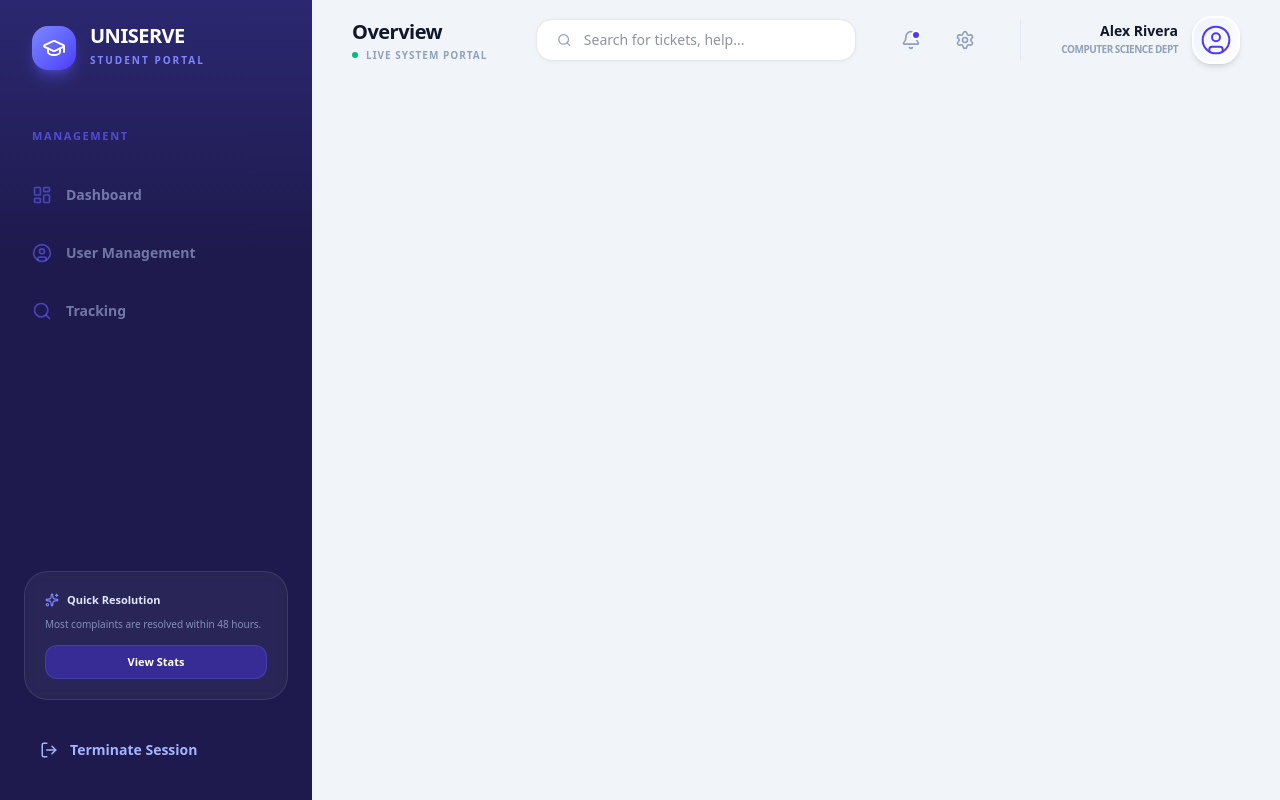
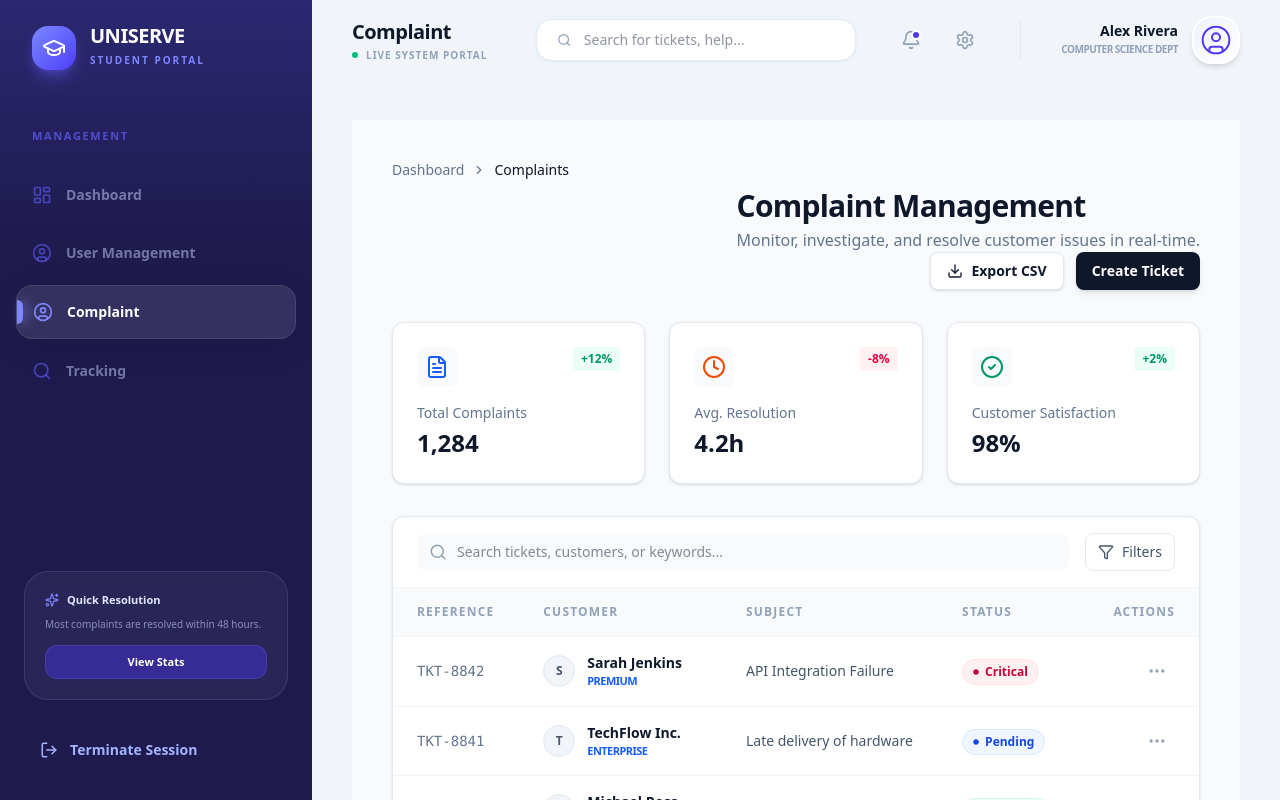
Before and after one commit to MohanKumar0707/scms_client, a React (Vite) app: page /layout/complaint in a window 1280 px wide. Built offline with nearby package versions, Linux system fonts and the light colour scheme.

Commit message:
Add Complaint Management feature with routing and component structure

```diff
--- a/src/App.jsx
+++ b/src/App.jsx
@@ -3,6 +3,7 @@ import { BrowserRouter as Router, Routes, Route, Navigate } from 'react-router-d
 import Layout from './pages/Layout'; // Correct path from src to src/pages
 import Login from './pages/Login';
 import UserManage from './pages/UserManage'; // Import the UserManage component
+import Complaint from './pages/Complaint';
 
 // Temporary components for testing
 const Dashboard = () => <div className="p-4 text-2xl font-bold">Dashboard View</div>;
@@ -18,6 +19,7 @@ function App() {
 				<Route path="/layout/*" element={<Layout />}>
 					<Route path="dashboard" element={<Dashboard />} />
 					<Route path='userManagement' element={<UserManage />} />
+					<Route path='complaint' element={<Complaint />} />
 				</Route>
 			</Routes>
 		</Router>
--- /dev/null
+++ b/src/pages/Complaint.jsx
@@ -0,0 +1,148 @@
+import React, { useState } from 'react';
+import {
+  Search, Filter, MoreHorizontal, Download,
+  ChevronLeft, ChevronRight, Circle, CheckCircle2,
+  Clock, AlertCircle, FileText, ArrowUpRight
+} from 'lucide-react';
+
+const EnterpriseDashboard = () => {
+  // Mock Data
+  const complaints = [
+    { id: "TKT-8842", user: "Sarah Jenkins", tier: "Premium", subject: "API Integration Failure", status: "Critical", time: "2m ago" },
+    { id: "TKT-8841", user: "TechFlow Inc.", tier: "Enterprise", subject: "Late delivery of hardware", status: "Pending", time: "1h ago" },
+    { id: "TKT-8840", user: "Michael Ross", tier: "Free", subject: "Password reset loop", status: "Resolved", time: "5h ago" },
+    { id: "TKT-8839", user: "Global Logistics", tier: "Enterprise", subject: "Invoice discrepancy", status: "In Progress", time: "Yesterday" },
+  ];
+
+  const stats = [
+    { label: 'Total Complaints', value: '1,284', change: '+12%', icon: <FileText className="text-blue-600" /> },
+    { label: 'Avg. Resolution', value: '4.2h', change: '-8%', icon: <Clock className="text-orange-600" /> },
+    { label: 'Customer Satisfaction', value: '98%', change: '+2%', icon: <CheckCircle2 className="text-emerald-600" /> },
+  ];
+
+  return (
+    <div className="min-h-screen bg-[#F8FAFC] p-6 lg:p-10 font-sans text-slate-900">
+      <div className="max-w-7xl mx-auto">
+
+        {/* Top Navigation / Breadcrumbs */}
+        <div className="flex items-center gap-2 text-sm text-slate-500 mb-2">
+          <span>Dashboard</span>
+          <ChevronRight size={14} />
+          <span className="text-slate-900 font-medium">Complaints</span>
+        </div>
+
+        {/* Page Header */}
+        <div className="flex flex-col md:row md:items-end justify-between mb-8">
+          <div>
+            <h1 className="text-3xl font-bold tracking-tight text-slate-900">Complaint Management</h1>
+            <p className="text-slate-500 mt-1">Monitor, investigate, and resolve customer issues in real-time.</p>
+          </div>
+          <div className="flex gap-3 mt-4 md:mt-0">
+            <button className="px-4 py-2 bg-white border border-slate-200 rounded-lg text-sm font-semibold shadow-sm hover:bg-slate-50 transition-all flex items-center gap-2">
+              <Download size={16} /> Export CSV
+            </button>
+            <button className="px-4 py-2 bg-slate-900 text-white rounded-lg text-sm font-semibold shadow-md hover:bg-slate-800 transition-all">
+              Create Ticket
+            </button>
+          </div>
+        </div>
+
+        {/* Quick Stats Cards */}
+        <div className="grid grid-cols-1 md:grid-cols-3 gap-6 mb-8">
+          {stats.map((stat, i) => (
+            <div key={i} className="bg-white p-6 rounded-xl border border-slate-200 shadow-sm">
+              <div className="flex justify-between items-start mb-4">
+                <div className="p-2 bg-slate-50 rounded-lg">{stat.icon}</div>
+                <span className={`text-xs font-bold px-2 py-1 rounded ${stat.change.startsWith('+') ? 'bg-emerald-50 text-emerald-600' : 'bg-rose-50 text-rose-600'}`}>
+                  {stat.change}
+                </span>
+              </div>
+              <p className="text-sm font-medium text-slate-500">{stat.label}</p>
+              <p className="text-2xl font-bold text-slate-900 mt-1">{stat.value}</p>
+            </div>
+          ))}
+        </div>
+
+        {/* Main Table Container */}
+        <div className="bg-white rounded-xl border border-slate-200 shadow-sm overflow-hidden">
+
+          {/* Table Header / Filters */}
+          <div className="px-6 py-4 border-b border-slate-100 flex flex-wrap items-center justify-between gap-4">
+            <div className="relative flex-1 min-w-[300px]">
+              <Search className="absolute left-3 top-1/2 -translate-y-1/2 text-slate-400" size={18} />
+              <input
+                type="text"
+                placeholder="Search tickets, customers, or keywords..."
+                className="w-full pl-10 pr-4 py-2 bg-slate-50 border-none rounded-lg text-sm focus:ring-2 focus:ring-blue-500/20 transition-all"
+              />
+            </div>
+            <div className="flex items-center gap-2">
+              <button className="flex items-center gap-2 px-3 py-2 border border-slate-200 rounded-lg text-sm font-medium text-slate-600 hover:bg-slate-50">
+                <Filter size={16} /> Filters
+              </button>
+            </div>
+          </div>
+
+          {/* Table */}
+          <div className="overflow-x-auto">
+            <table className="w-full text-left">
+              <thead>
+                <tr className="bg-slate-50 border-b border-slate-100">
+                  <th className="px-6 py-4 text-xs font-bold text-slate-400 uppercase tracking-widest">Reference</th>
+                  <th className="px-6 py-4 text-xs font-bold text-slate-400 uppercase tracking-widest">Customer</th>
+                  <th className="px-6 py-4 text-xs font-bold text-slate-400 uppercase tracking-widest">Subject</th>
+                  <th className="px-6 py-4 text-xs font-bold text-slate-400 uppercase tracking-widest">Status</th>
+                  <th className="px-6 py-4 text-xs font-bold text-slate-400 uppercase tracking-widest text-right">Actions</th>
+                </tr>
+              </thead>
+              <tbody className="divide-y divide-slate-100">
+                {complaints.map((item) => (
+                  <tr key={item.id} className="hover:bg-blue-50/30 transition-colors cursor-pointer group">
+                    <td className="px-6 py-4 font-mono text-sm text-slate-500">{item.id}</td>
+                    <td className="px-6 py-4">
+                      <div className="flex items-center gap-3">
+                        <div className="w-8 h-8 rounded-full bg-slate-100 flex items-center justify-center text-xs font-bold text-slate-600 border border-slate-200">
+                          {item.user.charAt(0)}
+                        </div>
+                        <div>
+                          <div className="text-sm font-bold text-slate-900">{item.user}</div>
+                          <div className="text-[11px] font-bold text-blue-600 uppercase tracking-tighter">{item.tier}</div>
+                        </div>
+                      </div>
+                    </td>
+                    <td className="px-6 py-4 text-sm text-slate-600 font-medium">{item.subject}</td>
+                    <td className="px-6 py-4">
+                      <span className={`inline-flex items-center gap-1.5 px-2.5 py-1 rounded-full text-xs font-bold border
+                        ${item.status === 'Critical' ? 'bg-rose-50 text-rose-700 border-rose-100' :
+                          item.status === 'Resolved' ? 'bg-emerald-50 text-emerald-700 border-emerald-100' :
+                          'bg-blue-50 text-blue-700 border-blue-100'}`}>
+                        <Circle size={6} fill="currentColor" />
+                        {item.status}
+                      </span>
+                    </td>
+                    <td className="px-6 py-4 text-right">
+                      <button className="p-2 hover:bg-white hover:shadow-sm rounded-lg transition-all text-slate-400 group-hover:text-slate-900">
+                        <MoreHorizontal size={20} />
+                      </button>
+                    </td>
+                  </tr>
+                ))}
+              </tbody>
+            </table>
+          </div>
+
+          {/* Table Footer */}
+          <div className="p-6 flex items-center justify-between border-t border-slate-100">
+            <p className="text-sm font-medium text-slate-500">Page 1 of 12</p>
+            <div className="flex gap-2">
+              <button className="px-3 py-1.5 border border-slate-200 rounded-lg text-sm font-semibold disabled:opacity-50">Previous</button>
+              <button className="px-3 py-1.5 border border-slate-200 rounded-lg text-sm font-semibold bg-slate-900 text-white">Next</button>
+            </div>
+          </div>
+        </div>
+      </div>
+    </div>
+  );
+};
+
+export default EnterpriseDashboard;
--- a/src/pages/Layout.jsx
+++ b/src/pages/Layout.jsx
@@ -25,6 +25,7 @@ function Layout() {
 	const navItems = [
 		{ name: 'Dashboard', path: '/layout/dashboard', icon: <LayoutDashboard size={20} /> },
 		{ name: 'User Management', path: '/layout/userManagement', icon: <UserCircle size={20} /> },
+		{ name: 'Complaint', path: '/layout/complaint', icon: <UserCircle size={20} /> },
 		{ name: 'Tracking', path: '/tracking', icon: <Search size={20} /> },
 	];
 
```
